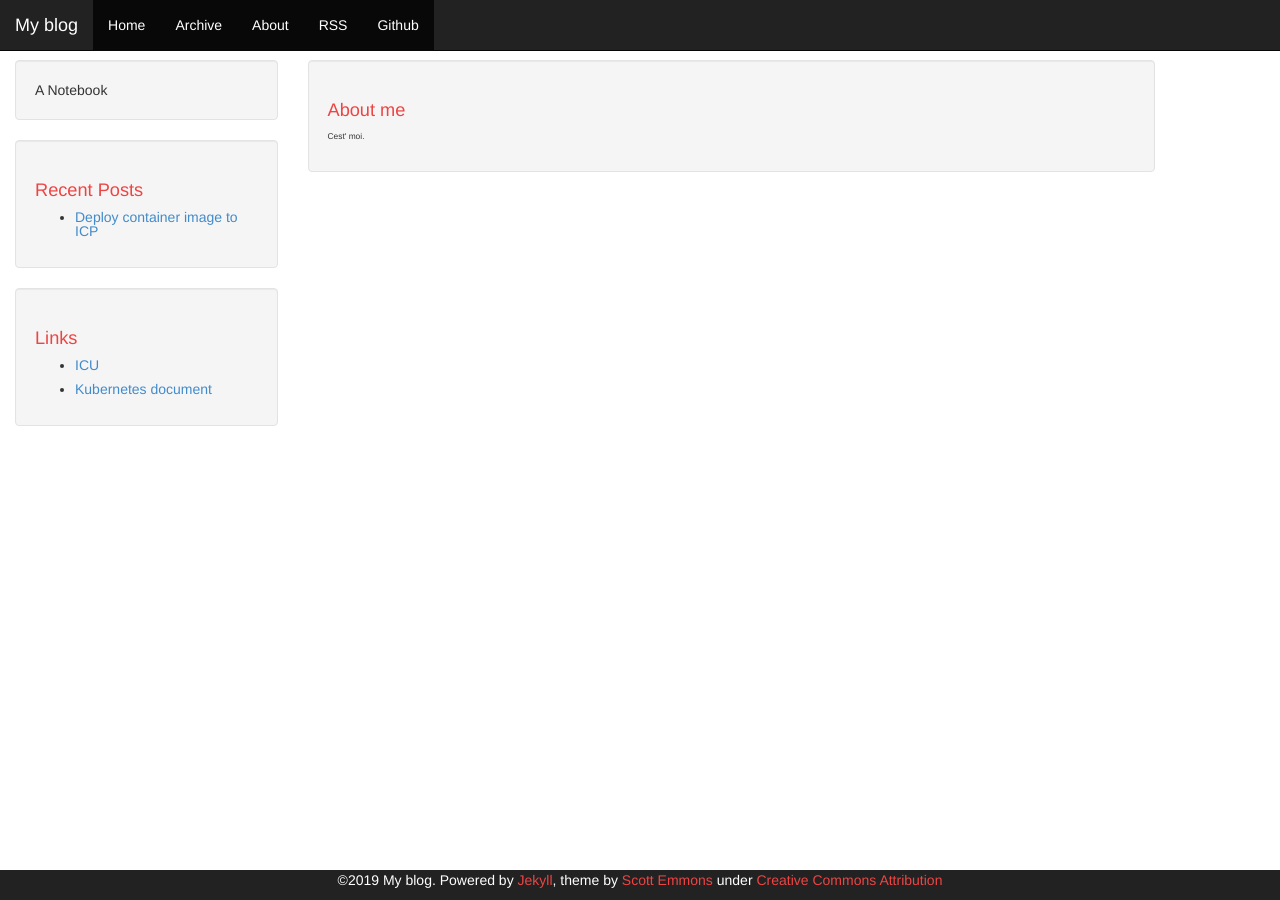
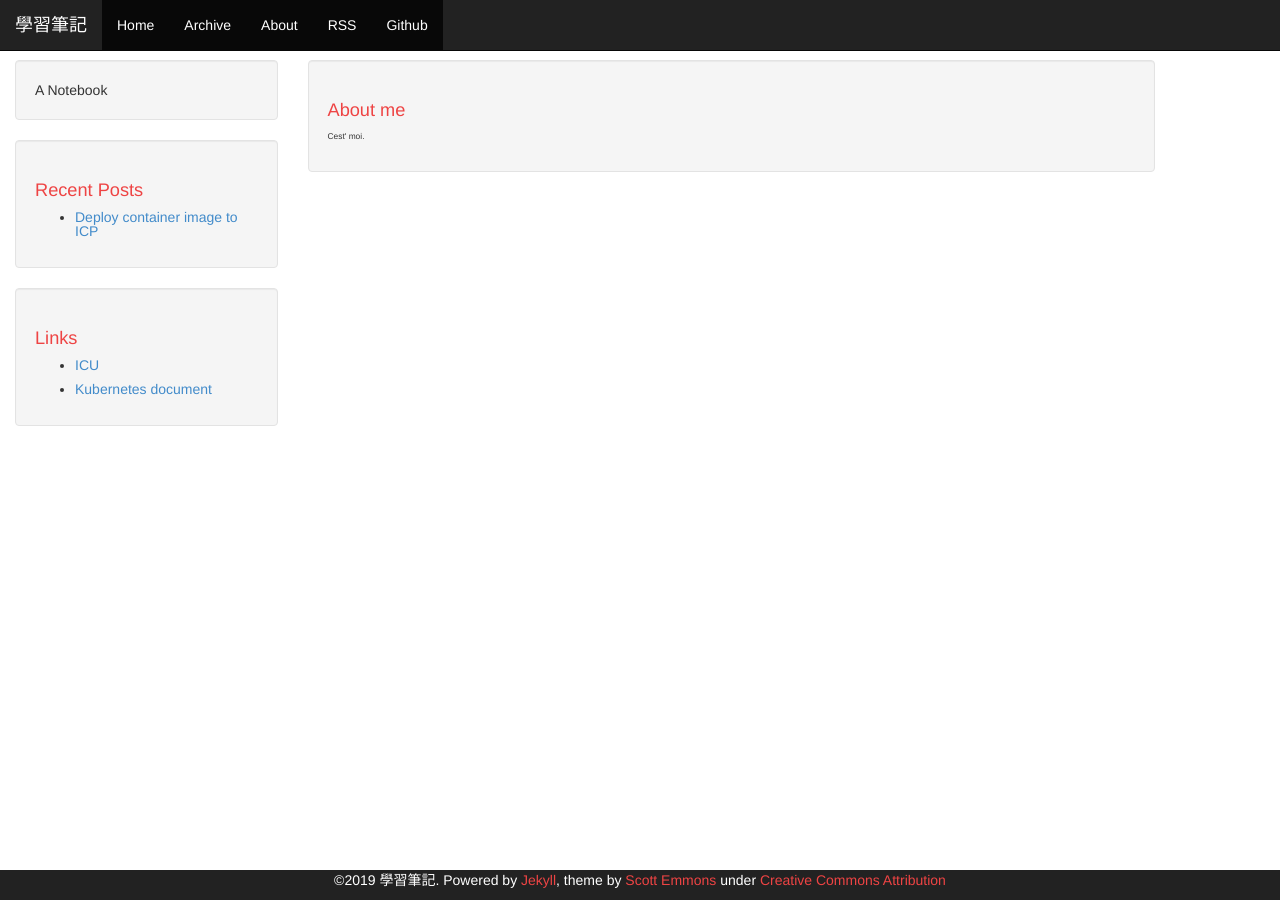
Before and after one commit to pyllearn/notebook, a Jekyll site: the page built from about.html, in a window 1280 px wide. Built offline with Jekyll 4.4.1, drawn with Linux system fonts in a browser that asks for light colours.

Commit message:
update icp

```diff
--- a/_config.yml
+++ b/_config.yml
@@ -1,6 +1,6 @@
 # Jekyll configuration
 
-name: My blog
+name: 學習筆記
 description: A Notebook
 
 # url is currently only used only for the RSS feed in feed.xml
```
